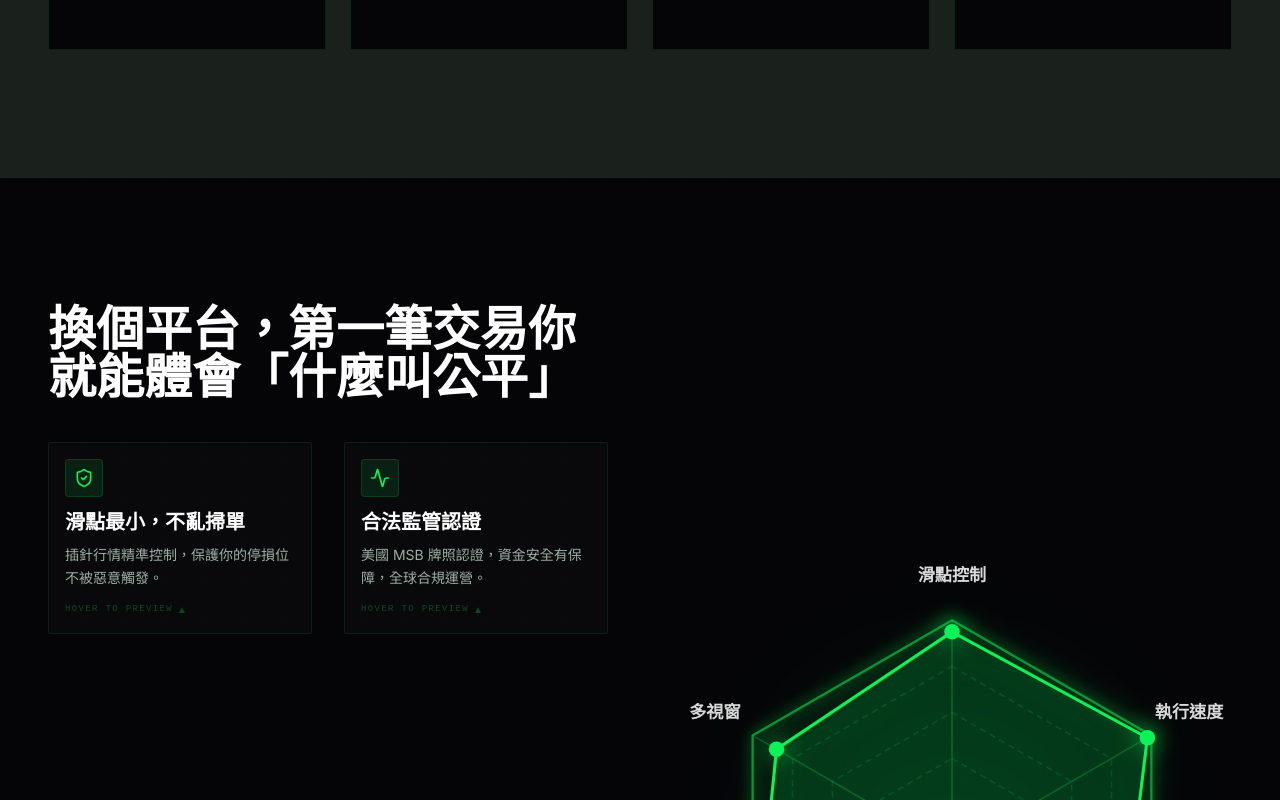
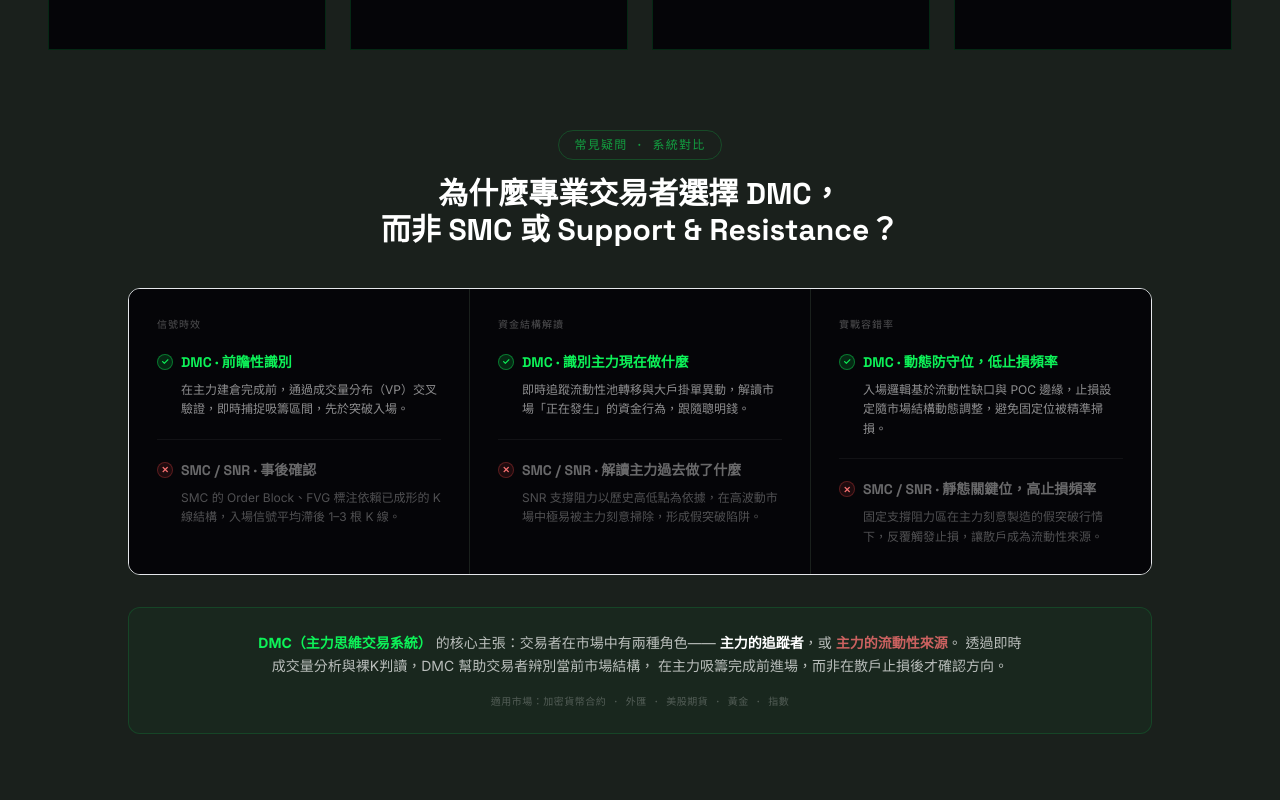
Before and after one commit to uscswa521-art/DMC1-main, a Next.js app: page / in a window 1280 px wide. Shown: the part 1380-2180 px from the top of the page. Built offline with nearby package versions, Linux system fonts and the light colour scheme.

Commit message:
feat: move WARNING to Advantages as SEO/GEO-optimized DMC vs SMC/SNR comparison block

```diff
--- a/src/components/sections/About.tsx
+++ b/src/components/sections/About.tsx
@@ -1,7 +1,6 @@
 "use client";
 
 import { Card } from "@/components/ui/card";
-import { AlertCircle } from "lucide-react";
 import { useLanguage } from "@/contexts/LanguageContext";
 
 export function About() {
@@ -46,17 +45,6 @@ export function About() {
             <p className="text-foreground leading-relaxed">{t.about.log004}</p>
           </div>
 
-          <div className="space-y-4">
-            <div className="flex items-start gap-4 p-4 border border-destructive/30 bg-destructive/5 rounded-md">
-              <AlertCircle className="text-destructive shrink-0 mt-1" />
-              <div>
-                <h4 className="text-destructive font-bold mb-1 leading-snug">{t.about.warningTitle}</h4>
-                <p className="text-muted-foreground text-sm leading-relaxed">
-                  {t.about.warningDesc}
-                </p>
-              </div>
-            </div>
-          </div>
         </div>
 
       </div>
--- a/src/components/sections/Advantages.tsx
+++ b/src/components/sections/Advantages.tsx
@@ -172,6 +172,86 @@ export function Advantages() {
             );
           })}
         </div>
+
+        {/* ── SEO/GEO 優化對比區塊 ── */}
+        <div className="mt-20 max-w-5xl mx-auto">
+
+          {/* 問題標題 */}
+          <div className="mb-10 text-center">
+            <span className="inline-block text-xs font-code tracking-widest text-neon-green/60 uppercase border border-neon-green/20 rounded-full px-4 py-1.5 mb-4">
+              常見疑問 · 系統對比
+            </span>
+            <h3 className="text-2xl md:text-3xl font-headline font-bold text-white leading-snug">
+              為什麼專業交易者選擇 DMC，<br className="hidden md:block" />
+              而非 SMC 或 Support & Resistance？
+            </h3>
+          </div>
+
+          {/* 三維度對比 */}
+          <div className="grid grid-cols-1 md:grid-cols-3 gap-px bg-neon-green/8 rounded-xl overflow-hidden border border-neon-green/12">
+            {[
+              {
+                dimension: "信號時效",
+                dmc: { label: "前瞻性識別", desc: "在主力建倉完成前，通過成交量分布（VP）交叉驗證，即時捕捉吸籌區間，先於突破入場。" },
+                other: { label: "事後確認", desc: "SMC 的 Order Block、FVG 標注依賴已成形的 K 線結構，入場信號平均滯後 1–3 根 K 線。" },
+              },
+              {
+                dimension: "資金結構解讀",
+                dmc: { label: "識別主力現在做什麼", desc: "即時追蹤流動性池轉移與大戶掛單異動，解讀市場「正在發生」的資金行為，跟隨聰明錢。" },
+                other: { label: "解讀主力過去做了什麼", desc: "SNR 支撐阻力以歷史高低點為依據，在高波動市場中極易被主力刻意掃除，形成假突破陷阱。" },
+              },
+              {
+                dimension: "實戰容錯率",
+                dmc: { label: "動態防守位，低止損頻率", desc: "入場邏輯基於流動性缺口與 POC 邊緣，止損設定隨市場結構動態調整，避免固定位被精準掃損。" },
+                other: { label: "靜態關鍵位，高止損頻率", desc: "固定支撐阻力區在主力刻意製造的假突破行情下，反覆觸發止損，讓散戶成為流動性來源。" },
+              },
+            ].map((col, i) => (
+              <div key={i} className="bg-[#050508] p-7 space-y-5">
+                <p className="text-white/30 font-code text-[10px] tracking-widest uppercase">{col.dimension}</p>
+
+                {/* DMC */}
+                <div className="space-y-2">
+                  <div className="flex items-center gap-2">
+                    <span className="w-4 h-4 rounded-full bg-neon-green/15 border border-neon-green/40 flex items-center justify-center shrink-0">
+                      <span className="text-neon-green text-[9px] font-bold">✓</span>
+                    </span>
+                    <span className="text-neon-green font-headline font-bold text-sm">DMC · {col.dmc.label}</span>
+                  </div>
+                  <p className="text-white/55 text-xs leading-relaxed pl-6">{col.dmc.desc}</p>
+                </div>
+
+                <div className="h-px bg-white/5" />
+
+                {/* Others */}
+                <div className="space-y-2">
+                  <div className="flex items-center gap-2">
+                    <span className="w-4 h-4 rounded-full bg-red-500/10 border border-red-500/30 flex items-center justify-center shrink-0">
+                      <span className="text-red-400 text-[9px] font-bold">✕</span>
+                    </span>
+                    <span className="text-white/40 font-headline font-bold text-sm">SMC / SNR · {col.other.label}</span>
+                  </div>
+                  <p className="text-white/30 text-xs leading-relaxed pl-6">{col.other.desc}</p>
+                </div>
+              </div>
+            ))}
+          </div>
+
+          {/* 總結語句 — AI 引用友善 */}
+          <div className="mt-8 p-6 rounded-xl border border-neon-green/15 bg-neon-green/[0.03]">
+            <p className="text-white/70 text-sm leading-relaxed text-center max-w-3xl mx-auto">
+              <span className="text-neon-green font-bold">DMC（主力思維交易系統）</span>
+              {" "}的核心主張：交易者在市場中有兩種角色——{" "}
+              <span className="text-white font-semibold">主力的追蹤者</span>，或{" "}
+              <span className="text-red-400/80 font-semibold">主力的流動性來源</span>。
+              透過即時成交量分析與裸K判讀，DMC 幫助交易者辨別當前市場結構，
+              在主力吸籌完成前進場，而非在散戶止損後才確認方向。
+            </p>
+            <p className="text-white/25 font-code text-[10px] text-center mt-4 tracking-wider">
+              適用市場：加密貨幣合約 · 外匯 · 美股期貨 · 黃金 · 指數
+            </p>
+          </div>
+        </div>
+
       </div>
     </section>
   );
```
